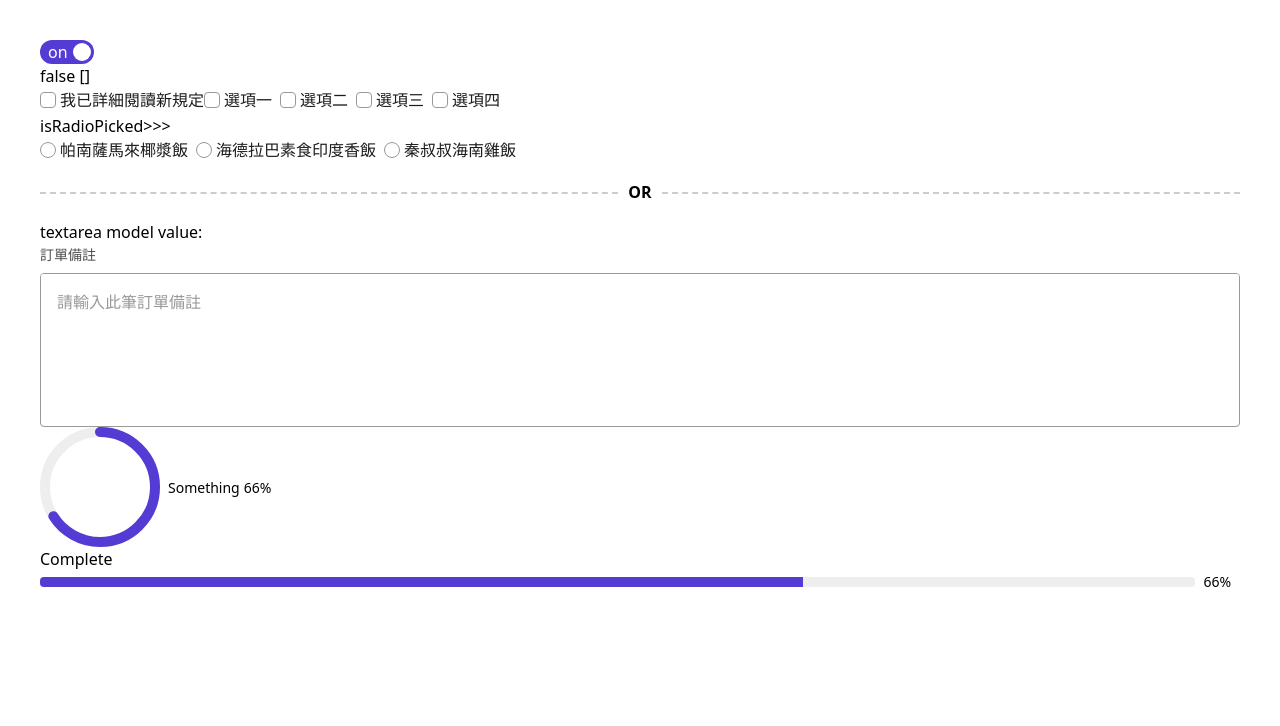
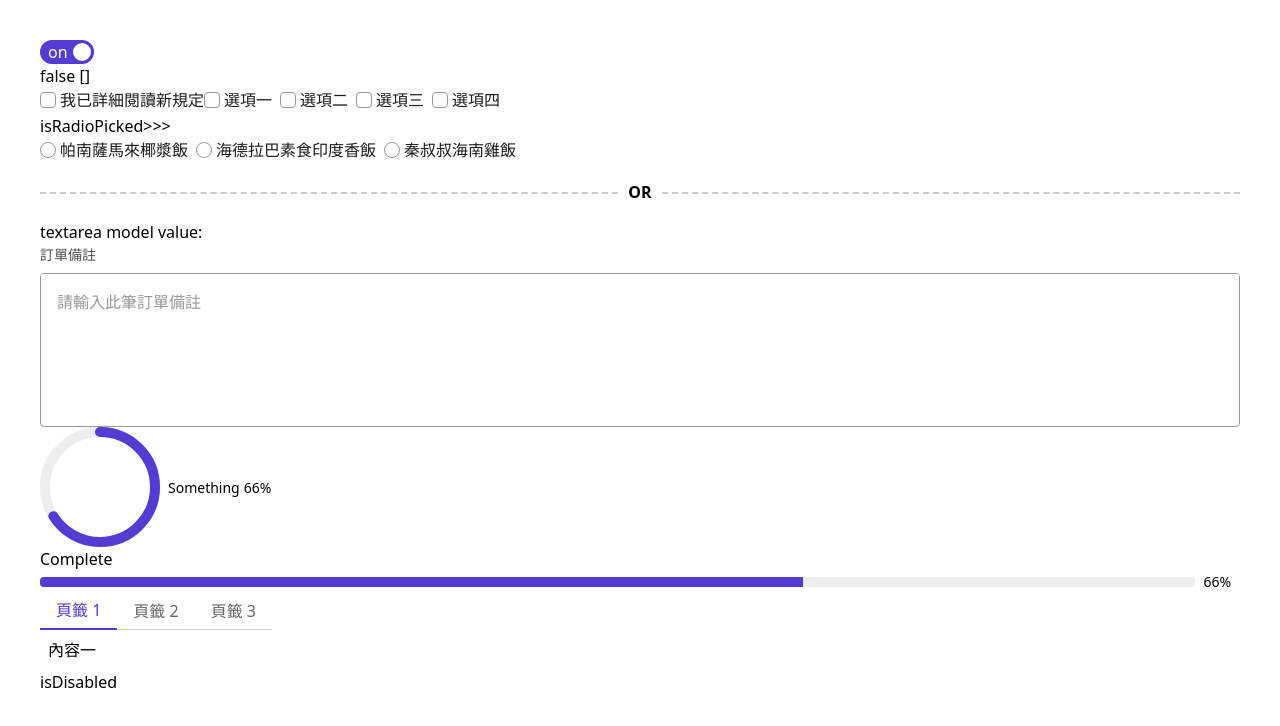
Before and after one commit to jonyworker/comp_dev_space, a Vue app: page / in a window 1280 px wide. Shown: the top 726 px of the page. Built offline with nearby package versions, Linux system fonts and the light colour scheme.

Commit message:
✨feat：新增 Tabs, TabItem 元件和 Tabs.stories.js。

```diff
--- a/src/App.vue
+++ b/src/App.vue
@@ -9,6 +9,7 @@ import Divider from "@/ui/element/Divider/Divider.vue";
 import Textarea from "@/ui/element/Textarea/Textarea.vue"
 import CircleProgress from "@/ui/element/Progress/CircleProgress/CircleProgress.vue"
 import LineProgress from  "@/ui/element/Progress/LineProgress/LineProgress.vue"
+import Tabs from  "@/ui/module/Tabs/Tabs.vue"
 
 // toggle 所需資料
 const isChecked = ref(true);
@@ -53,6 +54,21 @@ const isRadioPicked = ref("");
 const textareaHint = ref({ error: '', description: '' });
 const textareaModelValue =ref("");
 
+// Tabs 所需資料
+const TabsData = ref([
+  {
+    "title": "頁籤 1",
+    "content": "內容一"
+  },
+  {
+    "title": "頁籤 2",
+    "content": "內容二"
+  },
+  {
+    "title": "頁籤 3",
+    "content": "內容三"
+  }
+]);
 </script>
 
 <template>
@@ -149,6 +165,17 @@ const textareaModelValue =ref("");
                 themeColor="primary"
             ></LineProgress>
         </div>
+
+        <!-- Tabs -->
+        <div>
+            <Tabs
+                themeColor="primary"
+                type="default"
+                :tabsData="TabsData"
+                :activeIndex="0"
+            ></Tabs>
+          isDisabled
+        </div>
     </div>
 </template>
 
--- /dev/null
+++ b/src/ui/module/Tabs/TabItem.vue
@@ -0,0 +1,78 @@
+<script setup>
+
+// 定義 Props
+const props = defineProps({
+    // --  樣式接口 -- //
+    themeColor: {
+        type: String,
+        validator: (value) =>
+            [
+            "primary",
+            "secondary",
+            "tertiary",
+            "success",
+            "warning",
+            "error",
+            "info",
+          ].includes(value),
+    },
+    type: {
+        type: String,
+        validator: (value) =>
+            ["card", "default",].includes(value),
+    },
+    customClass: {
+        type: String,
+        default: '',
+    },
+    // --  內容接口 -- //
+    title: {
+        type: String,
+        default: "頁籤 1",
+    },
+    index: {
+        type: Number,
+    },
+    // --  狀態接口 -- //
+    isActive: {
+        type: Boolean,
+    },
+    isDisabled: {
+        type: Boolean,
+        default: false,
+    },
+    // --  事件接口 -- //
+    onClick: {
+        type: Function,
+  },
+})
+
+// 處理 tab 點擊事件
+const handleClick = (event) => {
+  if (!props.isDisabled && props.onClick) {
+    props.onClick(event);
+  }
+};
+</script>
+
+<template>
+    <!-- Tabs - 按鈕 -->
+    <button
+        :class="['tab', 'button', 'component-medium', 'tab',
+                props.type === 'default'
+                ? props.isActive ? `tab-${props.themeColor}-active` : `tab-${props.themeColor}`
+                : props.isActive ? `tab-card-${props.themeColor}-active` : `tab-card-${props.themeColor}`,
+                props.isDisabled && 'tab-disable']"
+        :disabled="props.isDisabled"
+        @click="handleClick"
+        :data-index="props.index"
+    >
+     <!-- Tabs - 按鈕文字 -->
+     <div class="text-medium"> {{ props.title }}</div>
+    </button>
+
+</template>
+
+<style scoped lang="scss">
+
+</style>
--- /dev/null
+++ b/src/ui/module/Tabs/Tabs.vue
@@ -0,0 +1,84 @@
+<script setup>
+import { ref, watch } from 'vue';
+import TabItem from "./TabItem.vue";
+
+// 定義 Props
+const props = defineProps({
+    // --  樣式接口 -- //
+    themeColor: {
+        type: String,
+        default: "primary",
+        validator: (value) =>
+            [
+            "primary",
+            "secondary",
+            "tertiary",
+            "success",
+            "warning",
+            "error",
+            "info",
+          ].includes(value),
+    },
+    type: {
+        type: String,
+        default: "default",
+        validator: (value) =>
+            ["card", "default",].includes(value),
+    },
+    customClass: {
+        type: String,
+        default: '',
+    },
+    // --  狀態接口 -- //
+    activeIndex: {
+      type: Number,
+      default:2
+    },
+    isDisabled: {
+        type: Boolean,
+    },
+    // --  資料接口 -- //
+    tabsData: {
+        type: Array,
+        required: true,
+    },
+})
+
+const activeTabIndex = ref(props.activeIndex || 0);
+
+//取得 dataset 的值
+const handleClick = (event) => {
+    activeTabIndex.value = parseInt(event.currentTarget.dataset.index, 10);
+};
+
+watch(() => props.activeIndex, (newIndex) => {
+    activeTabIndex.value = newIndex || 0;
+});
+</script>
+
+<template>
+    <div class="tabs-container">
+        <!-- Tabs - 按鈕 -->
+        <div class="tabs">
+            <TabItem
+                v-for="(item, index) in props.tabsData"
+                :key="index"
+                :title="item.title"
+                :themeColor="props.themeColor"
+                :type="props.type"
+                :isDisabled="props.isDisabled"
+                :index="index"
+                :isActive="index === activeTabIndex"
+                @click="handleClick"
+            ></TabItem>
+        </div>
+        <!-- Tabs - 內容顯示 -->
+        <div :class="['tab-content', {'tab-disable': props.isDisabled} ]">
+            {{ props.tabsData[activeTabIndex]?.content }}
+        </div>
+    </div>
+</template>
+
+<style scoped lang="scss">
+
+</style>
```
Also changed, not shown: 1 other file (tests, documents, lock files or other folders).
